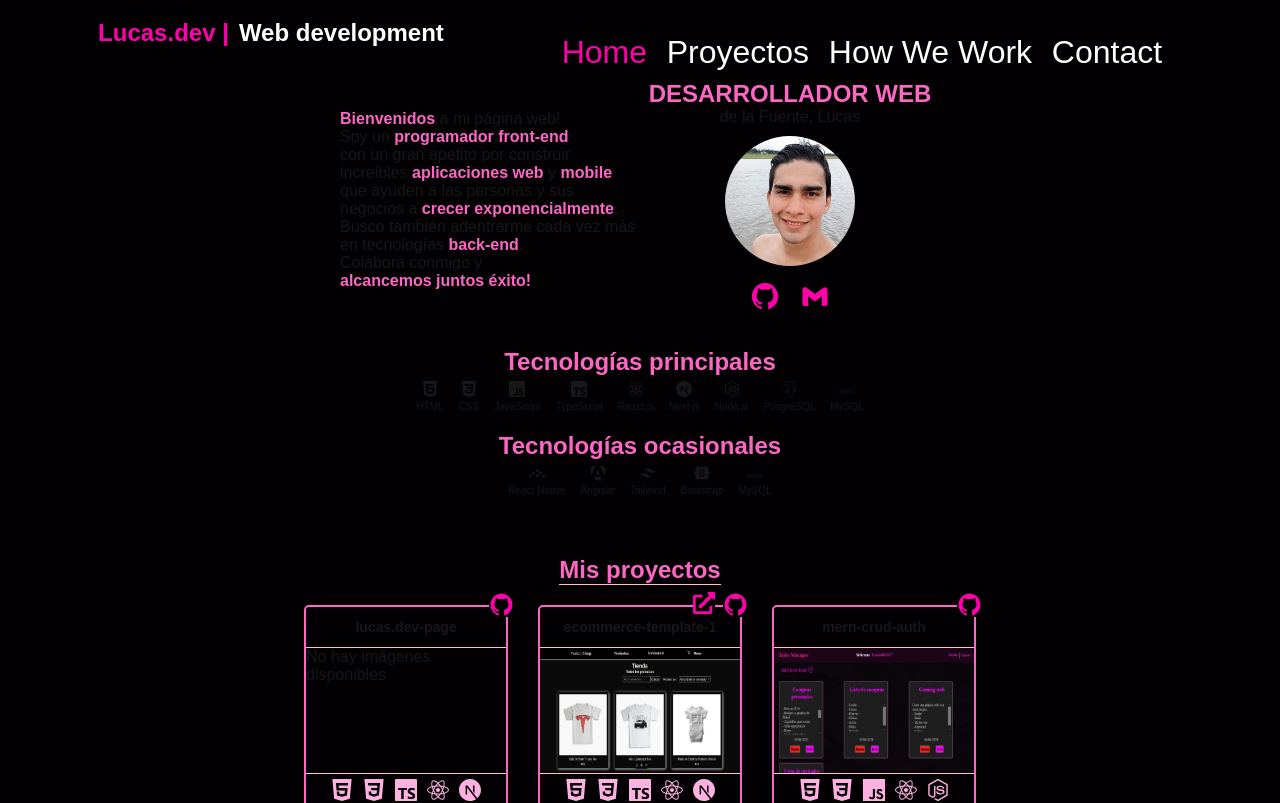
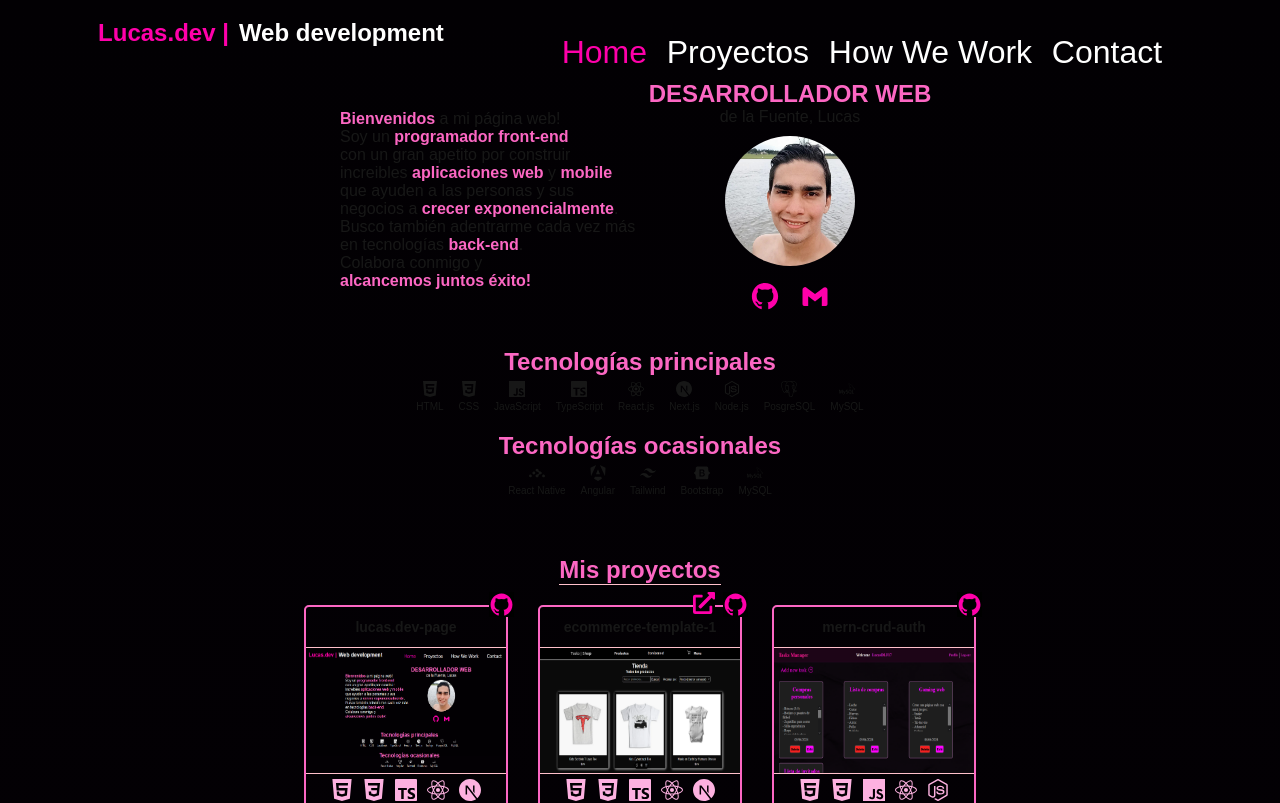
Before and after one commit to Lucano17/lucas.dev-page, a Next.js app: page / in a window 1280 px wide. Shown: the top 803 px of the page. Built offline with nearby package versions, Linux system fonts and the light colour scheme.

Commit message:
project iamge lucas.dev-page.image1

```diff
--- a/src/seed/seed.ts
+++ b/src/seed/seed.ts
@@ -13,7 +13,7 @@ export const projects: ProjectsData = {
             "title": "lucas.dev-page",
             "gitHubLink": "https://github.com/Lucano17/lucas.dev-page",
             "webLink": "",
-            "images": [],
+            "images": ["lucas.dev-page.image1.png"],
             "description": "Mi propia página web, hecha con TypeScript y Next, donde expongo mis conocimientos, proyectos y habilidades",
             "techsUsed": [
                 { name: "HTML"},
```
Also changed, not shown: public/projects/lucas.dev-page.image1.png (added).
